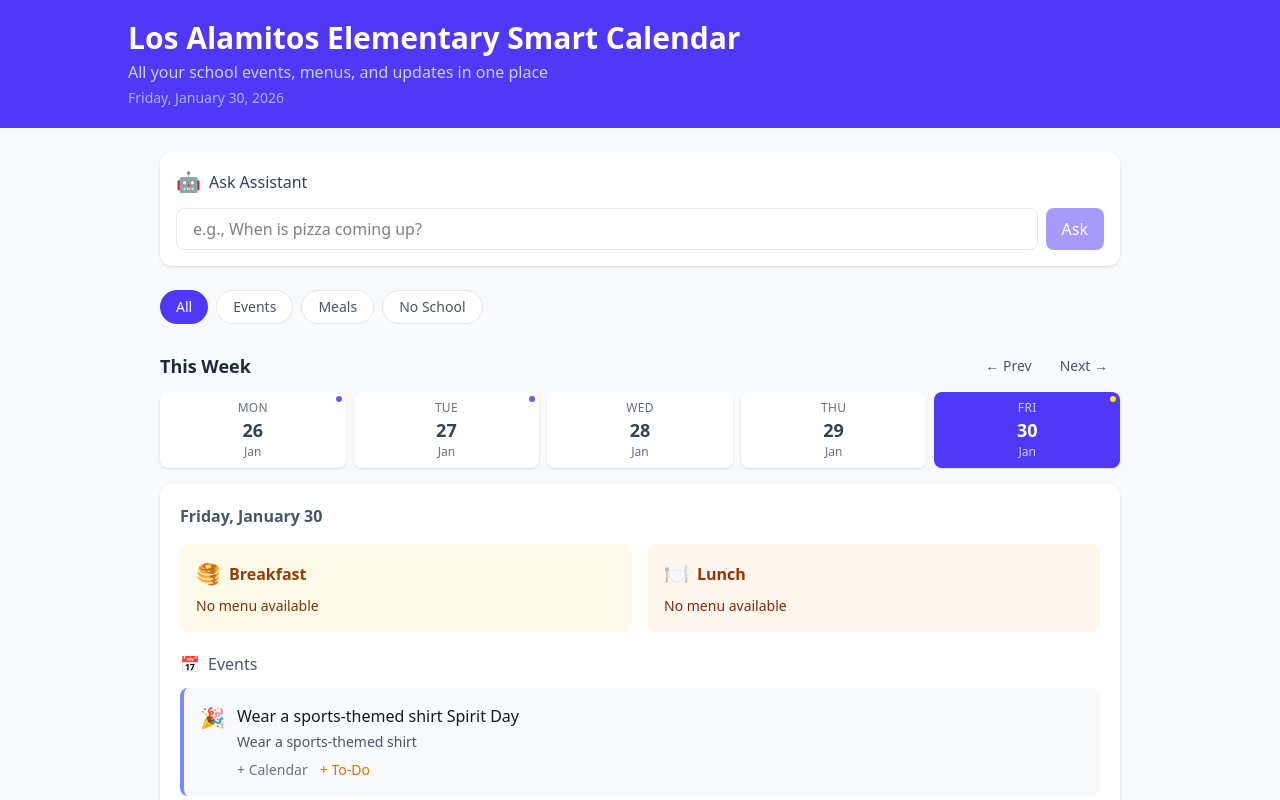
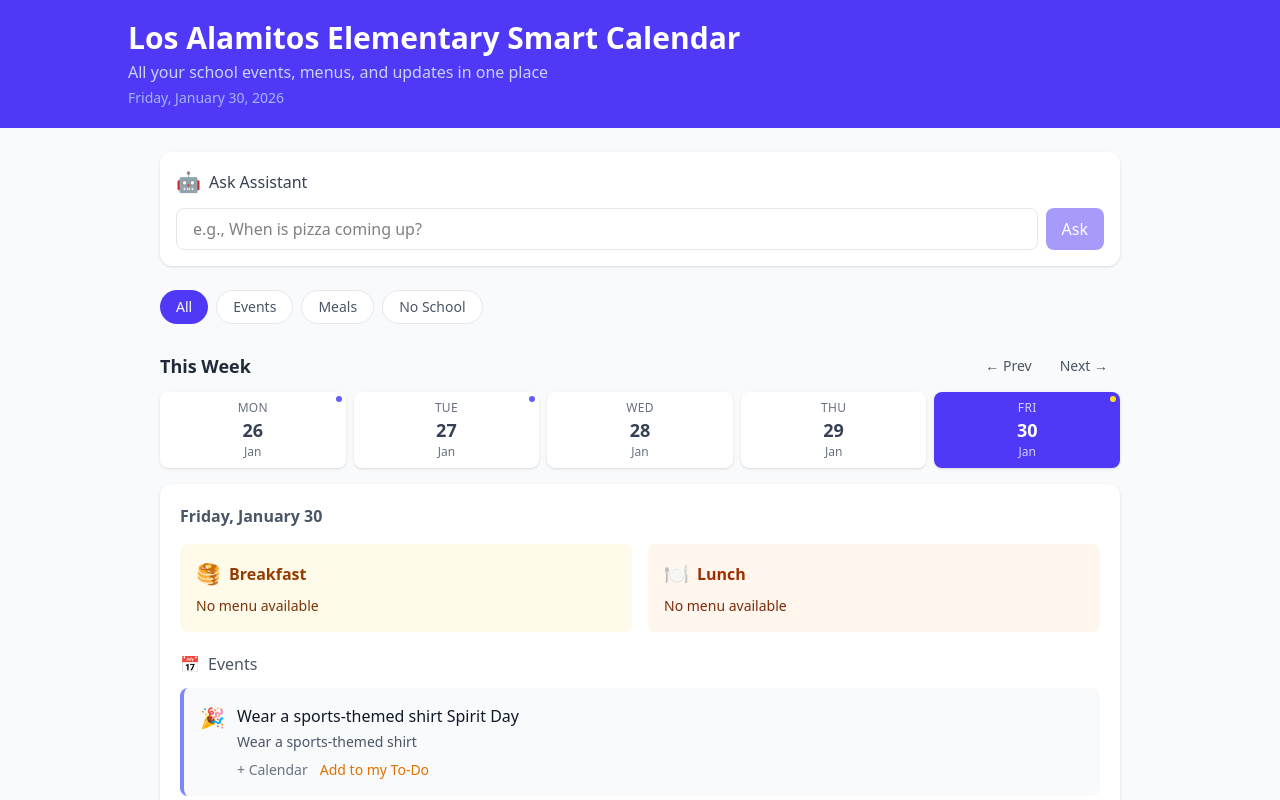
Before and after one commit to snehsach19/school-strategist, a React (Vite) app in the folder school-ui/: page / in a window 1280 px wide. Shown: the top 800 px of the page. Built offline with nearby package versions, Linux system fonts and the light colour scheme; no server answers.

Commit message:
Update button text to 'Add to my To-Do'

```diff
--- a/school-ui/src/App.jsx
+++ b/school-ui/src/App.jsx
@@ -409,13 +409,13 @@ function App() {
                 + Calendar
               </a>
               {isInTodo(event) ? (
-                <span className="text-sm text-green-600">✓ In To-Do</span>
+                <span className="text-sm text-green-600">✓ Added</span>
               ) : (
                 <button
                   onClick={() => addToTodo(event)}
                   className="text-sm text-amber-600 hover:text-amber-700"
                 >
-                  + To-Do
+                  Add to my To-Do
                 </button>
               )}
               {event.image_url && (
```
